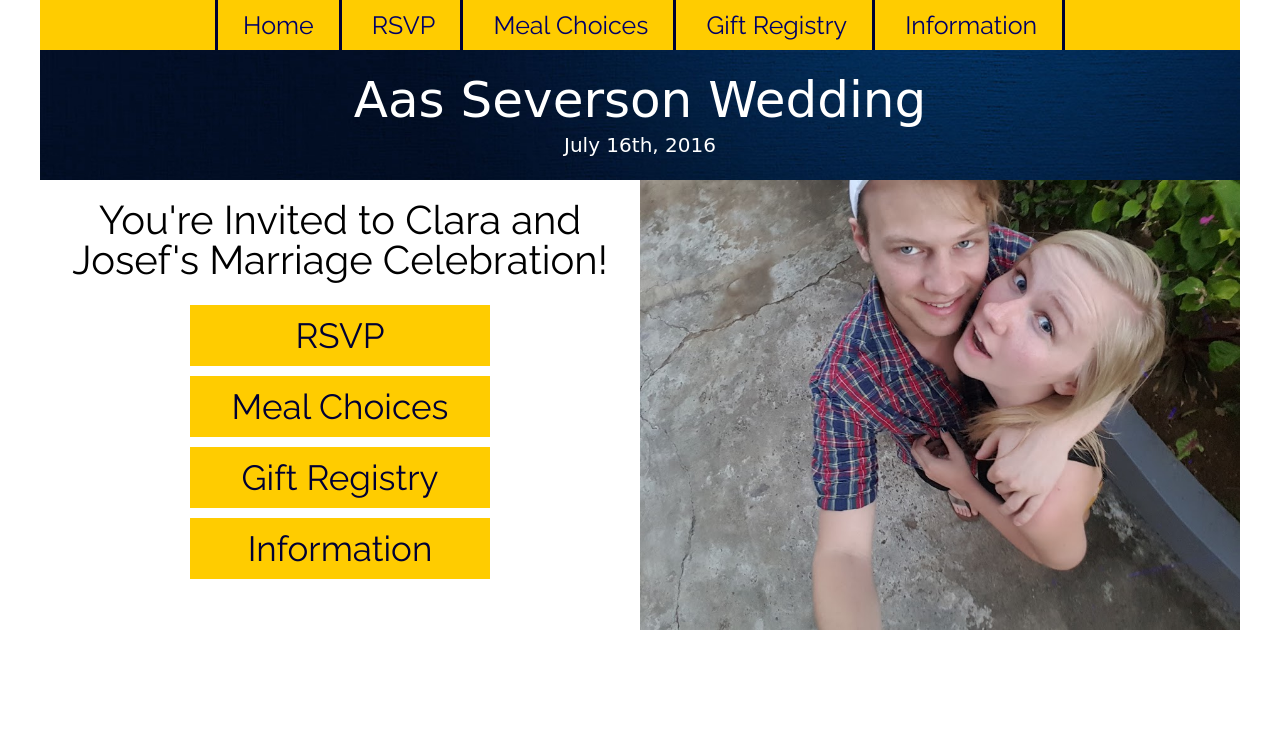
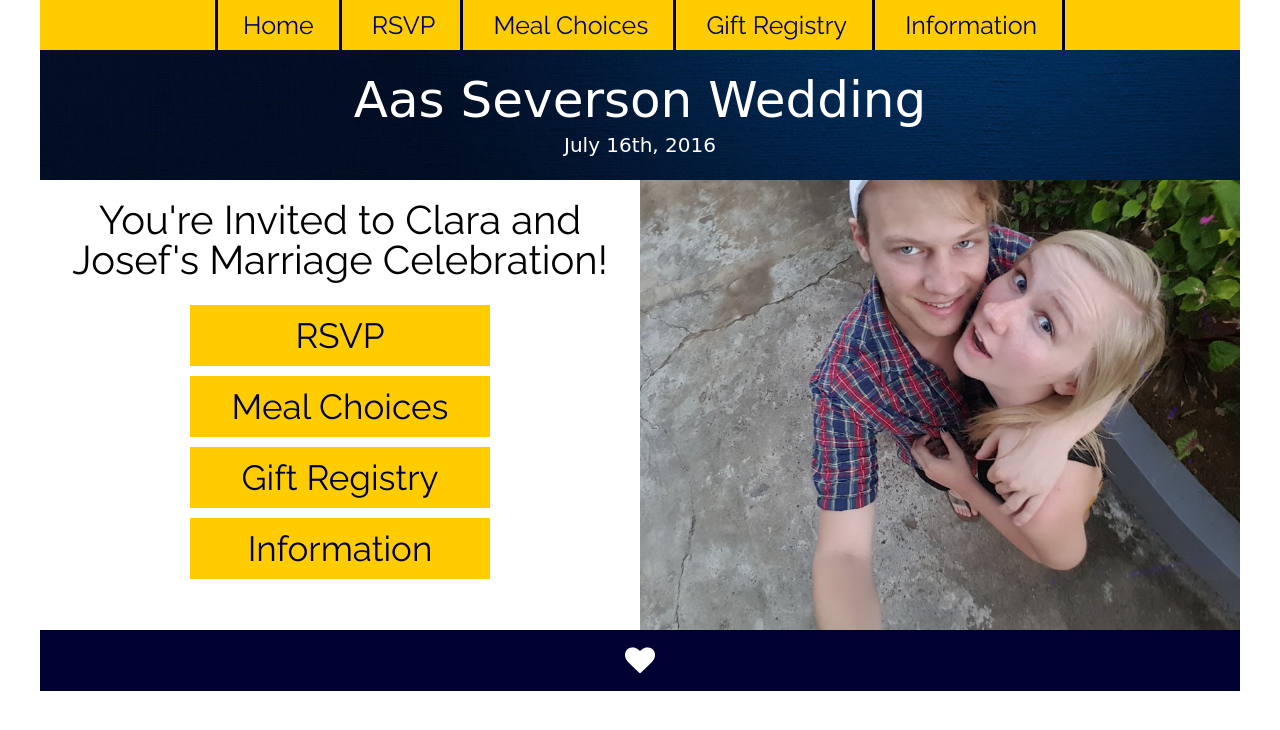
Before and after one commit to clarajeanaas/GDI-Intermediate-HTML, a plain HTML site: page index.html in a window 1280 px wide. Drawn offline with Linux system fonts and the light colour scheme; a web font is replaced by a local one.

Commit message:
accidentally deleted the footer

```diff
--- a/index.html
+++ b/index.html
@@ -72,6 +72,7 @@ j=d.createElement(s),dl=l!='dataLayer'?'&l='+l:'';j.async=true;j.src=
 		<div class="thumbnail"><img src="6.jpg"/></div>
 	</div>
 	<div id="large_image"> -->
+	<footer>
 		<div class="heart">
 			<i class="fa fa-heart"></i>
 		</div>
```
